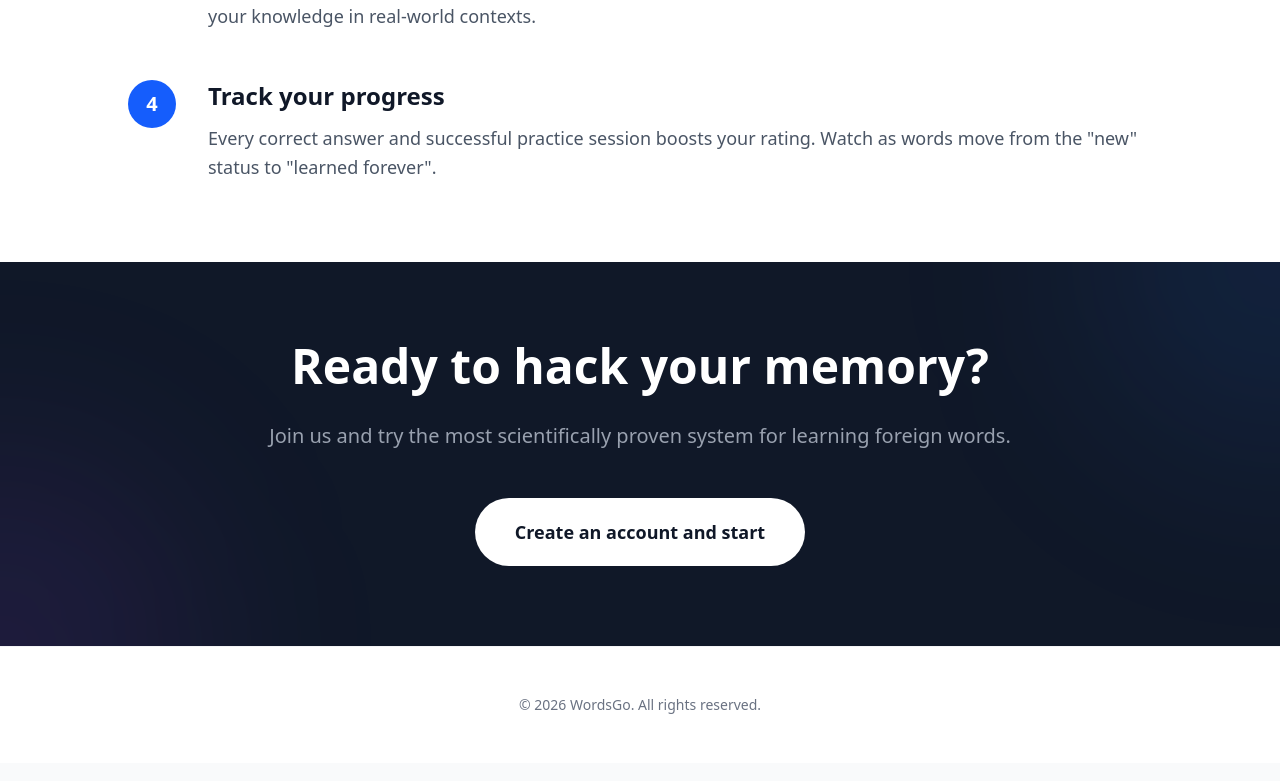
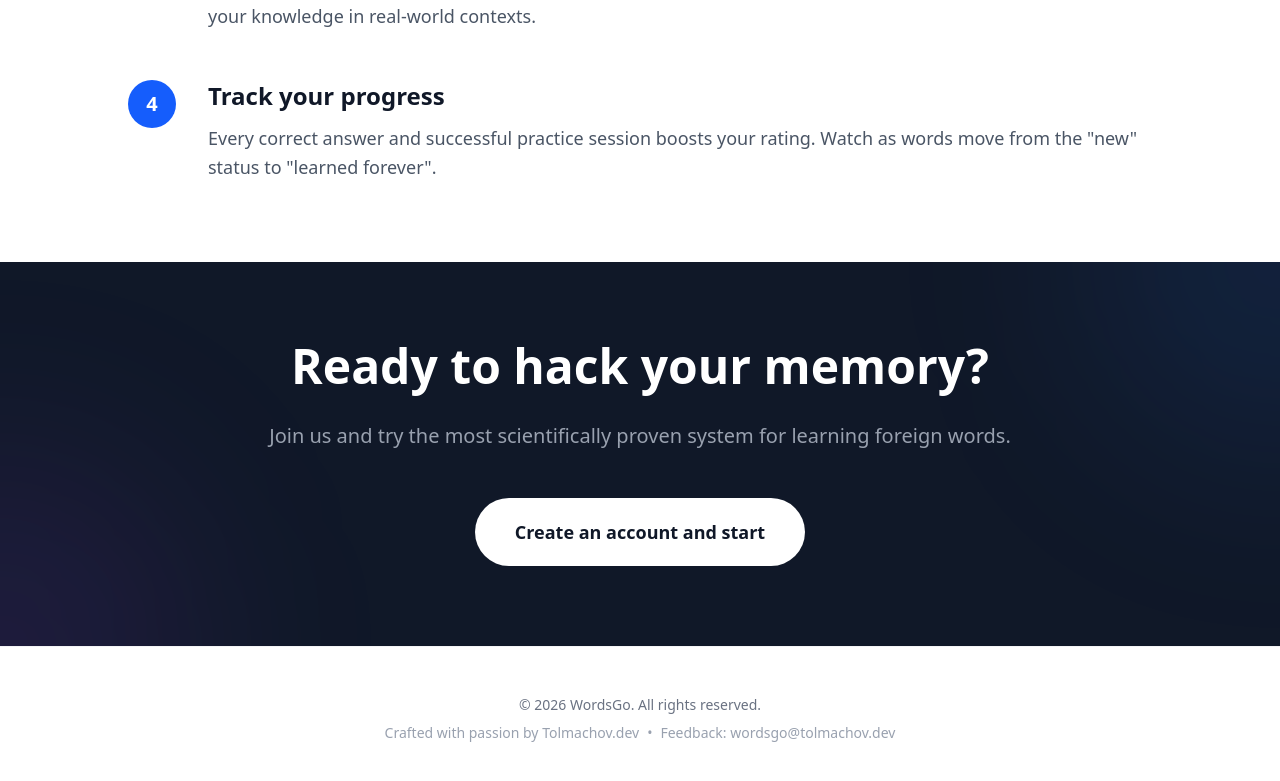
Before and after one commit to StasTolmachov/synaply, a Next.js app in the folder frontend_app/: page / in a window 1280 px wide. Shown: the part 2063-2844 px from the top of the page. Built offline with nearby package versions, Linux system fonts and the light colour scheme; no server answers.

Commit message:
Update footer: add author attribution and contact link

```diff
--- a/frontend_app/src/app/page.tsx
+++ b/frontend_app/src/app/page.tsx
@@ -229,7 +229,14 @@ export default function LandingPage() {
 
       {/* Footer */}
       <footer className="py-12 border-t border-gray-100 text-center text-gray-500 text-sm">
-        <p>© {new Date().getFullYear()} WordsGo. All rights reserved.</p>
+        <div className="flex flex-col items-center gap-2">
+          <p>© {new Date().getFullYear()} WordsGo. All rights reserved.</p>
+          <p className="text-gray-400">
+            Crafted with passion by <a href="https://www.tolmachov.dev" target="_blank" rel="noopener noreferrer" className="hover:text-blue-600 transition-colors font-medium">Tolmachov.dev</a>
+            <span className="mx-2">•</span>
+            Feedback: <a href="mailto:wordsgo@tolmachov.dev" className="hover:text-blue-600 transition-colors">wordsgo@tolmachov.dev</a>
+          </p>
+        </div>
       </footer>
     </div>
   );
```
